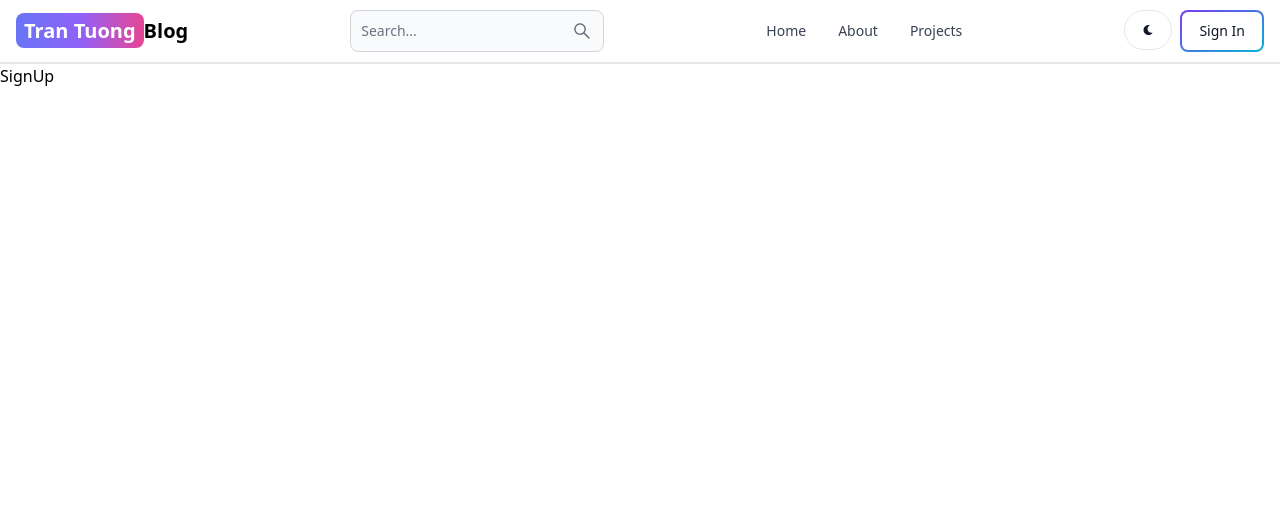
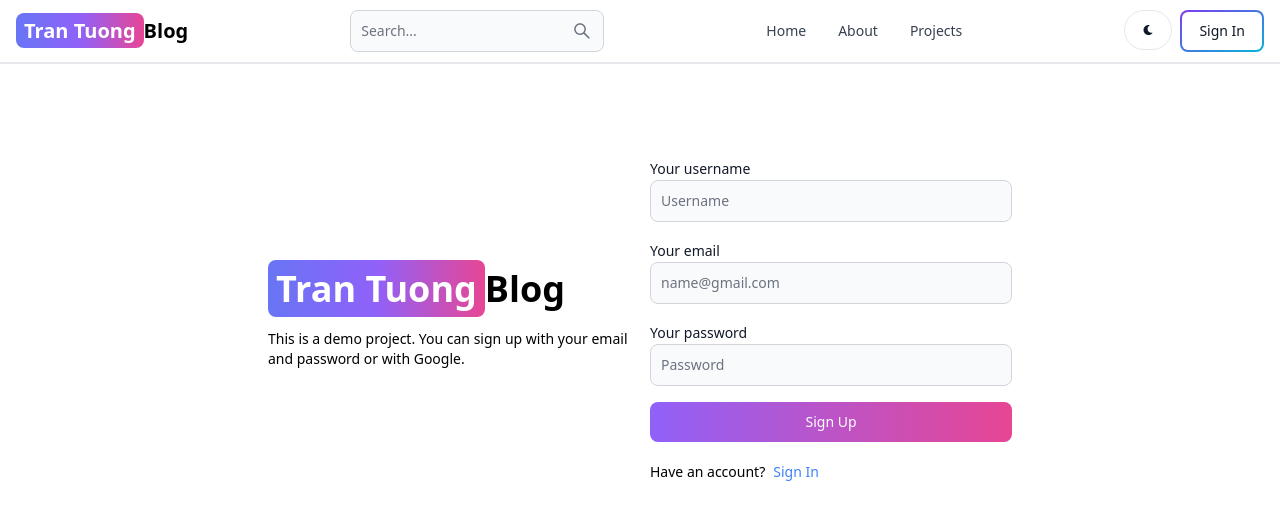
Before and after one commit to tran-tuong/mern-blog, a React (Vite) app in the folder client/: page /sign-up in a window 1280 px wide. Shown: the top 520 px of the page. Built offline with nearby package versions, Linux system fonts and the light colour scheme.

Commit message:
add ui sign up page

```diff
--- a/client/src/pages/SignUp.jsx
+++ b/client/src/pages/SignUp.jsx
@@ -1,7 +1,51 @@
-import React from 'react'
+import { Button, Label, TextInput } from 'flowbite-react';
+import { Link } from 'react-router-dom';
 
 export default function SignUp() {
   return (
-    <div>SignUp</div>
-  )
+    <div className='min-h-screen mt-20'>
+      <div className='flex p-3 max-w-3xl mx-auto flex-col md:flex-row md:items-center gap-5'>
+        {/* left */}
+        <div className='flex-1'>
+          <Link to='/' className='font-bold dark:text-white text-4xl'>
+            <span className='px-2 py-1 bg-gradient-to-r from-indigo-500 via-purple-500 to-pink-500 rounded-lg text-white'>
+              Tran Tuong
+            </span>
+            Blog
+          </Link>
+          <p className='text-sm mt-5'>
+            This is a demo project. You can sign up with your email and password
+            or with Google.
+          </p>
+        </div>
+        {/* right */}
+
+        <div className='flex-1'>
+          <form className='flex flex-col gap-4'>
+            <div>
+              <Label value='Your username' />
+              <TextInput type='text' placeholder='Username' id='username' />
+            </div>
+            <div>
+              <Label value='Your email' />
+              <TextInput type='text' placeholder='name@gmail.com' id='email' />
+            </div>
+            <div>
+              <Label value='Your password' />
+              <TextInput type='text' placeholder='Password' id='password' />
+            </div>
+            <Button gradientDuoTone='purpleToPink' type='submit'>
+              Sign Up
+            </Button>
+          </form>
+          <div className="flex gap-2 text-sm mt-5">
+            <span>Have an account?</span>
+            <Link to='/sign-in' className='text-blue-500'>
+              Sign In
+            </Link>
+          </div>
+        </div>
+      </div>
+    </div>
+  );
 }
```
